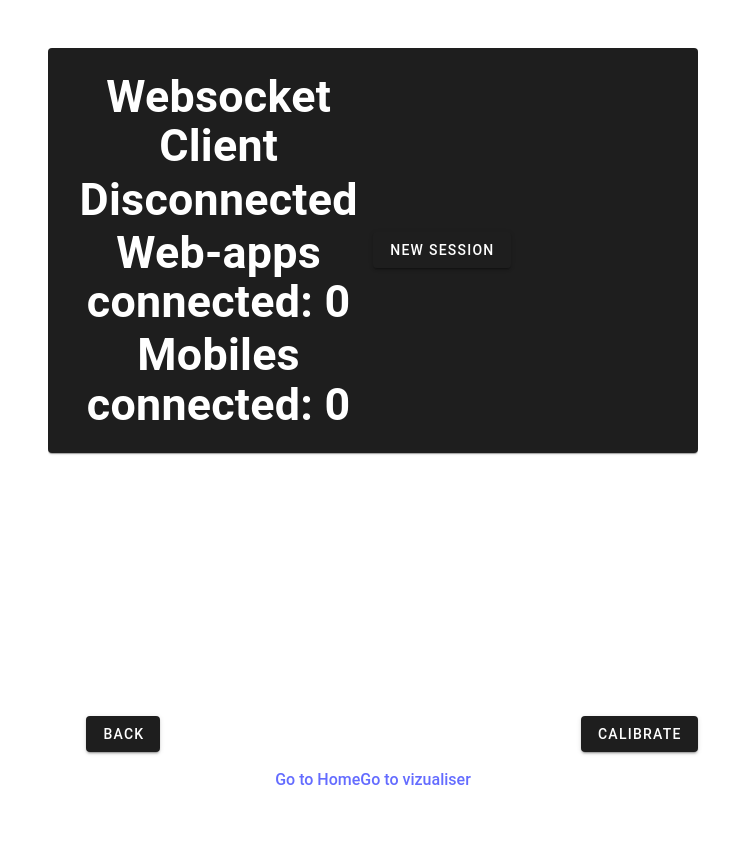
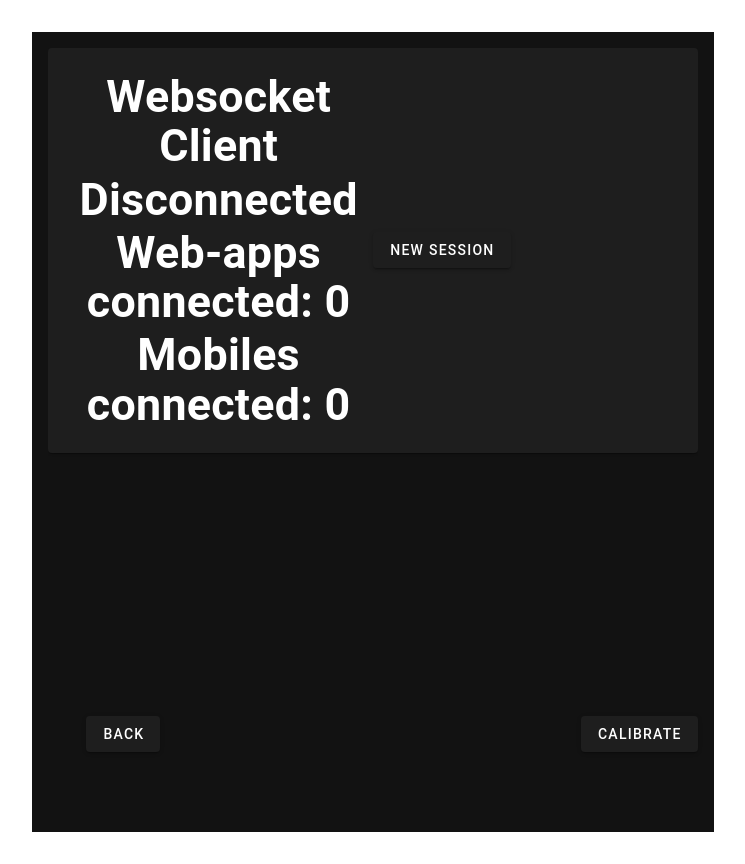
Before and after one commit to AntonBrinkCodes/localcap-viewer, a Vue app: page / in a window 1280 px wide. Shown: the whole page, without its empty margins (267-1012 px from the left). Before the commit the page ends 824 px from the top, so only its background shows below. Built offline with nearby package versions, Linux system fonts and the light colour scheme; no server answers; a small style sheet from the web is missing.

Commit message:
Update App.vue

```diff
--- a/src/App.vue
+++ b/src/App.vue
@@ -1,12 +1,12 @@
 <template>
-    <div id="app">
-      <router-view></router-view>
-    </div>
-
-    <nav>
-    <RouterLink to="/">Go to Home</RouterLink>
-    <RouterLink to="/vizualiser">Go to vizualiser</RouterLink>
-  </nav>
+  <v-app>
+  <v-main>
+    <router-view></router-view>
+  </v-main>
+    <!--<nav class="navigation">
+      <RouterLink to="/">Go to Home</RouterLink>
+      <RouterLink to="/vizualiser">Go to vizualiser</RouterLink>
+    </nav>-->
 
   <v-snackbar
       v-model="showSnackbar"
@@ -26,8 +26,7 @@
         </v-btn>
       </template>
     </v-snackbar>
-
-
+  </v-app>
 </template>
 
   <script>
@@ -62,45 +61,9 @@
   };
 
   </script>
-
   <style lang="scss" scoped>
-  html, body, #app {
-    height: 100%;
-    margin: 0;
-    padding: 0;
-    display: flex;
-    flex-direction: row;
+  .logo {
+    user-select: none;
+    margin-top: 10px;
   }
-
-  .app-container {
-  display: flex;
-  flex-direction: column; /* Change to column if the layout should be vertical */
-  height: 100%;
-  width: 100%;
-  justify-content: center; /* Center horizontally if needed */
-  align-items: center; /* Center vertically if needed */
-}
-
-.router-view-content {
-  flex-grow: 1;
-  display: flex;
-  justify-content: center;
-  align-items: center;
-  width: 100%;
-}
-
-  .navigation {
-    display: flex;
-    justify-content: center;
-    width: 100%;
-    padding: 16px;
-    background-color: #333;
-    color: #fff;
-  }
-
-  .v-snackbar {
-  max-width: 80%; /* Limit width */
-  white-space: normal; /* Wrap text */
-  font-size: 14px; /* Adjust font size */
-}
   </style>
```
